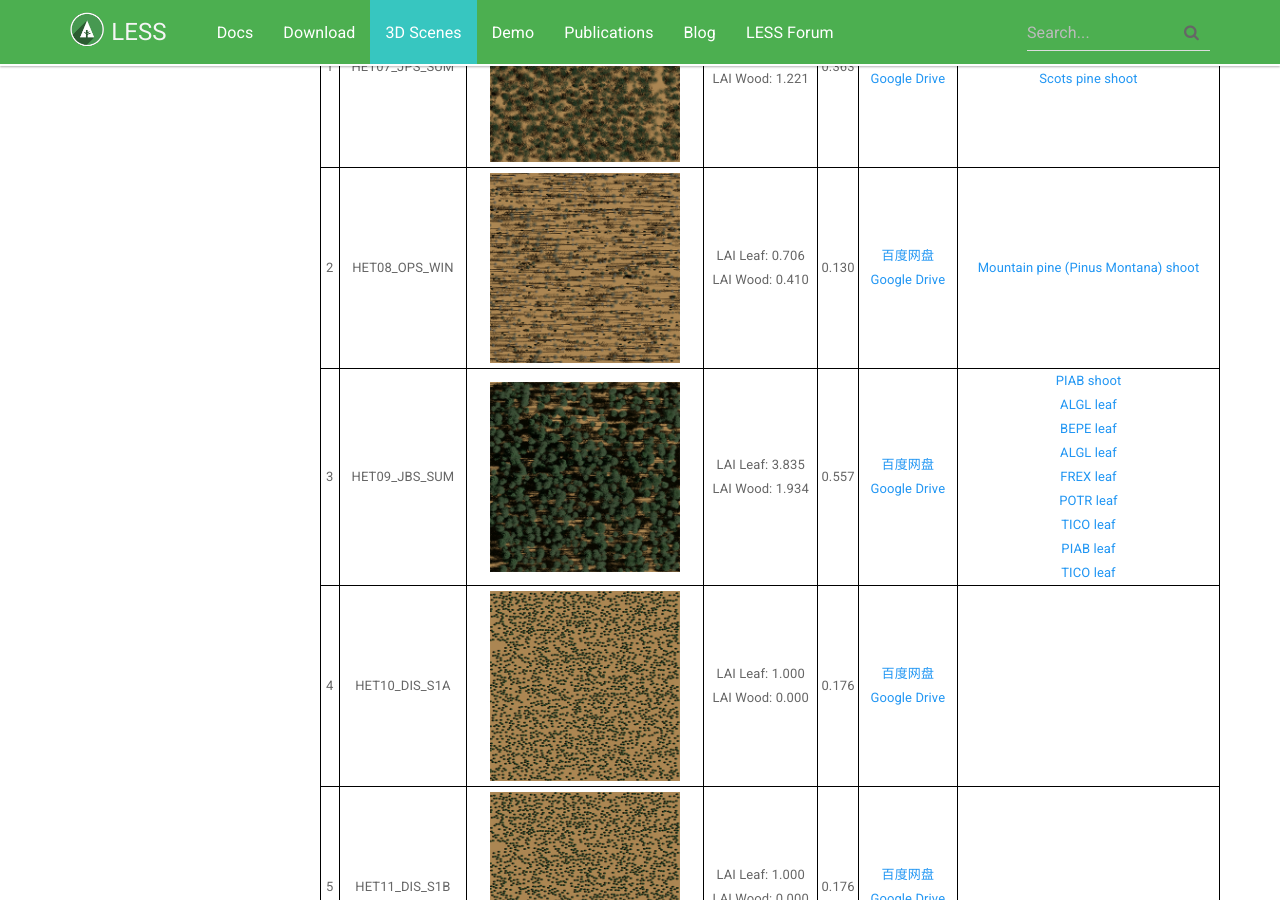
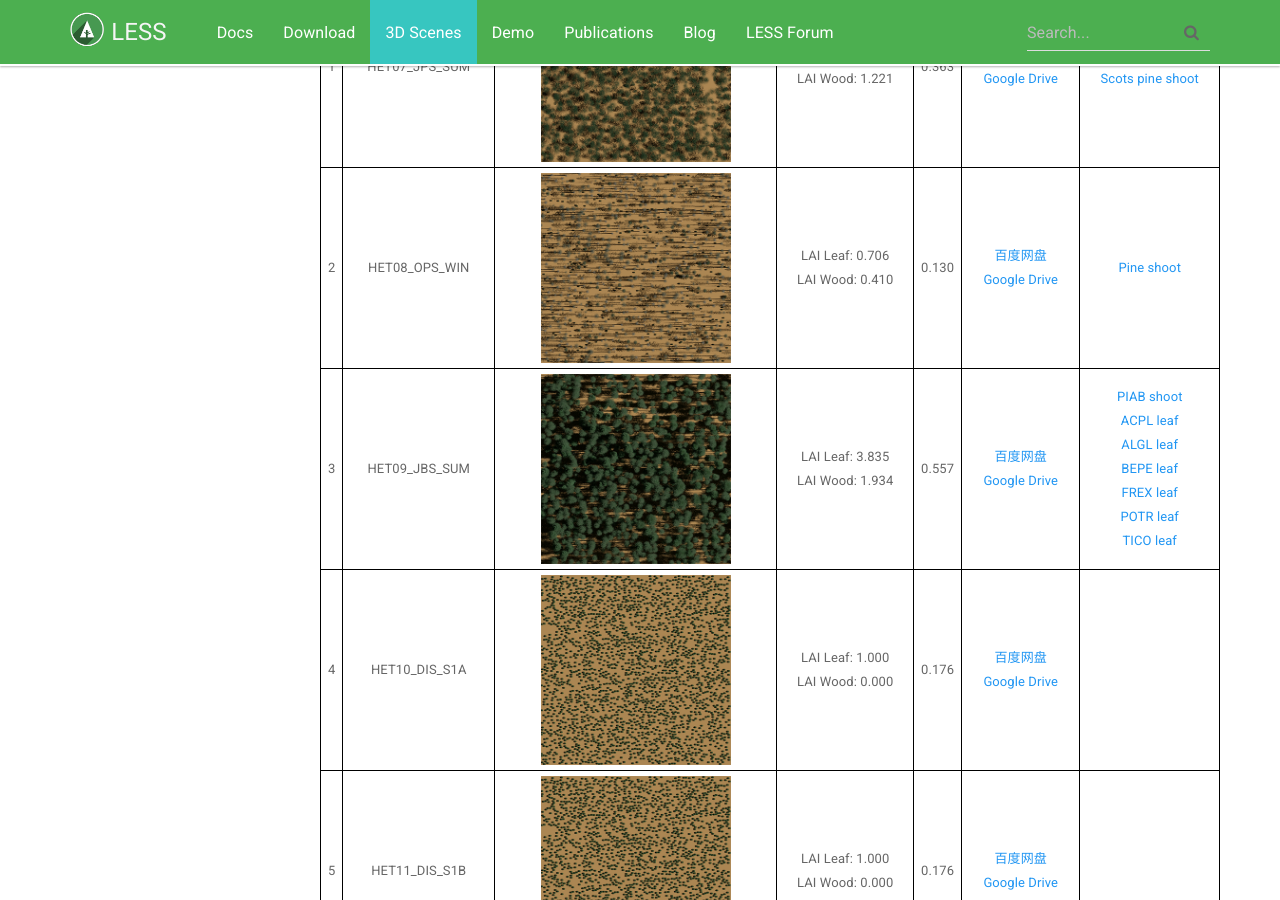
Before and after one commit to jianboqi/jianboqi.github.io, a Jekyll site: the page built from 3dscenes.md, in a window 1280 px wide and 900 px high, scrolled down 448 px. Built offline with Jekyll 4.4.1, drawn with Linux system fonts in a browser that asks for light colours; nearby versions of some CDN libraries.

Commit message:
Update 3dscenes.md

```diff
--- a/3dscenes.md
+++ b/3dscenes.md
@@ -29,8 +29,8 @@
 |ID|Scene Name|Visual Image|LAI|FVC|Download link|Leaf Objects|
 |:-------------:|:-------------:|:-------------:|:-------------:|:-------------:|:-------------:|:-------------:|
 |1|HET07_JPS_SUM|<image width="200" height="200" src="http://lessrt.org/img/SCENE-FOREST-HET07_JPS_SUM.png"/>|LAI Leaf: 2.540<br/> LAI Wood: 1.221|0.363|[百度网盘](https://pan.baidu.com/s/10fH1z6HJdpjJ7wRbZBHoHg?pwd=sija)<br/>[Google Drive](https://drive.google.com/file/d/1vQ6rs2Ry59Qw23JfGlQ2esPgU6nz9Kn4/view?usp=sharing)|[Birch leaf](http://lessrt.org/Attachments/het07-bepeleaf0.obj) <br/> [Scots pine shoot](http://lessrt.org/Attachments/het07-shoot0.obj)|
-|2|HET08_OPS_WIN|<image width="200" height="200" src="http://lessrt.org/img/SCENE-FOREST-HET08_OPS_WIN.png"/>|LAI Leaf: 0.706<br/> LAI Wood: 0.410|0.130|[百度网盘](https://pan.baidu.com/s/1AKACKWy6pybF_6BRSAoHjA?pwd=ckvv)<br/>[Google Drive](https://drive.google.com/file/d/1JlF9U5DInkeICtXT0Rx6Bdcv_TZzVsf2/view?usp=sharing)|[Mountain pine (Pinus Montana) shoot](http://lessrt.org/Attachments/het08-PIMOshoot0.obj)|
-|3|HET09_JBS_SUM|<image width="200" height="200" src="http://lessrt.org/img/SCENE-FOREST-HET09_JBS_SUM.png"/>|LAI Leaf: 3.835<br/> LAI Wood: 1.934|0.557|[百度网盘](https://pan.baidu.com/s/1ezFyujdn1t84QxUVXm_WRg?pwd=ruj1)<br/>[Google Drive](https://drive.google.com/file/d/1uHZE7PxhXs7Zx3YERZUNYKVa4md3s2BK/view?usp=sharing)|[PIAB shoot](http://lessrt.org/Attachments/het09-PIABshoot0.obj)<br/>[ALGL leaf](http://lessrt.org/Attachments/het09-alglleaf0.obj)<br/>[BEPE leaf](http://lessrt.org/Attachments/het09-bepeleaf0.obj)<br/>[ALGL leaf](http://lessrt.org/Attachments/het09-alglleaf0.obj)<br/>[FREX leaf](http://lessrt.org/Attachments/het09-frexleaf0.obj)<br/>[POTR leaf](http://lessrt.org/Attachments/het09-potrleaf0.obj)<br/>[TICO leaf](http://lessrt.org/Attachments/het09-ticoleaf0.obj)<br/>[PIAB leaf](http://lessrt.org/Attachments/het15-PIABshoot0.obj)<br/>[TICO leaf](http://lessrt.org/Attachments/het09-ticoleaf0.obj)<br/>|
+|2|HET08_OPS_WIN|<image width="200" height="200" src="http://lessrt.org/img/SCENE-FOREST-HET08_OPS_WIN.png"/>|LAI Leaf: 0.706<br/> LAI Wood: 0.410|0.130|[百度网盘](https://pan.baidu.com/s/1AKACKWy6pybF_6BRSAoHjA?pwd=ckvv)<br/>[Google Drive](https://drive.google.com/file/d/1JlF9U5DInkeICtXT0Rx6Bdcv_TZzVsf2/view?usp=sharing)|[Pine shoot](http://lessrt.org/Attachments/het08-PIMOshoot0.obj)|
+|3|HET09_JBS_SUM|<image width="200" height="200" src="http://lessrt.org/img/SCENE-FOREST-HET09_JBS_SUM.png"/>|LAI Leaf: 3.835<br/> LAI Wood: 1.934|0.557|[百度网盘](https://pan.baidu.com/s/1ezFyujdn1t84QxUVXm_WRg?pwd=ruj1)<br/>[Google Drive](https://drive.google.com/file/d/1uHZE7PxhXs7Zx3YERZUNYKVa4md3s2BK/view?usp=sharing)|[PIAB shoot](http://lessrt.org/Attachments/het09-PIABshoot0.obj)<br/>[ACPL leaf](http://lessrt.org/Attachments/het09-acplleaf0.obj)<br/>[ALGL leaf](http://lessrt.org/Attachments/het09-alglleaf0.obj)<br/>[BEPE leaf](http://lessrt.org/Attachments/het09-bepeleaf0.obj)<br/>[FREX leaf](http://lessrt.org/Attachments/het09-frexleaf0.obj)<br/>[POTR leaf](http://lessrt.org/Attachments/het09-potrleaf0.obj)<br/>[TICO leaf](http://lessrt.org/Attachments/het09-ticoleaf0.obj)|
 |4|HET10_DIS_S1A|<image width="200" height="200" src="http://lessrt.org/img/SCENE-FOREST-HET10_DIS_S1A.png"/>|LAI Leaf: 1.000<br/> LAI Wood: 0.000|0.176|[百度网盘](https://pan.baidu.com/s/1BXu7s-D12d5terJiaIzOWQ?pwd=uqvv)<br/>[Google Drive](https://drive.google.com/file/d/1B-L4lMWHVpbnjxNcoJ3lKNCpTB9Ub2SG/view?usp=sharing)|
 |5|HET11_DIS_S1B|<image width="200" height="200" src="http://lessrt.org/img/SCENE-FOREST-HET11_DIS_S1B.png"/>|LAI Leaf: 1.000<br/> LAI Wood: 0.000|0.176|[百度网盘](https://pan.baidu.com/s/17rGCL4pCWsvKlVQvYzFVIA?pwd=axxu)<br/>[Google Drive](https://drive.google.com/file/d/123OmVnwXZEH3vs8yWKUjAwXW3shJzFC7/view?usp=sharing)|
 |6|HET12_DIS_S1C|<image width="200" height="200" src="http://lessrt.org/img/SCENE-FOREST-HET12_DIS_S1C.png"/>|LAI Leaf: 1.000<br/> LAI Wood: 0.000|0.176|[百度网盘](https://pan.baidu.com/s/1WXlyAg7pGWvX6PIjMu2ulA?pwd=95pi)<br/>[Google Drive](https://drive.google.com/file/d/1f7KPn4GS6X_CIT8EFQN2mjDicj3EXcbK/view?usp=sharing)|
```
